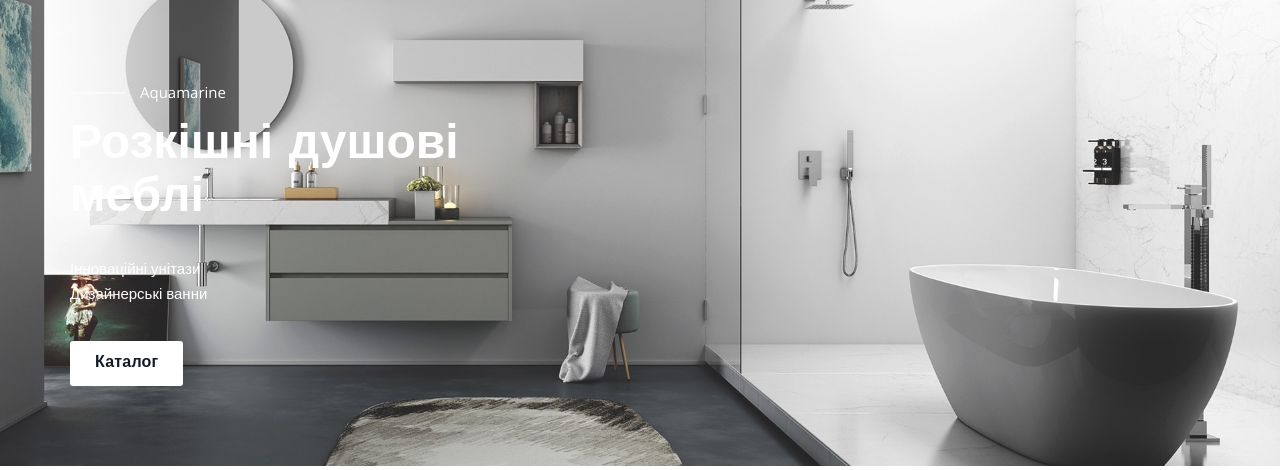
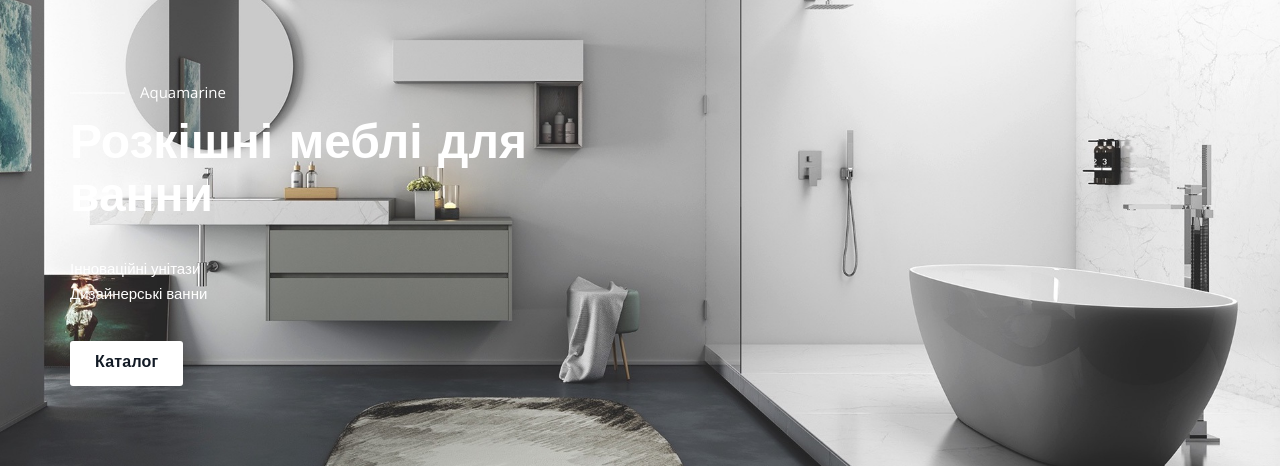
Before and after one commit to Marinel444/AquamarineShop, a Django app: page / in a window 1280 px wide. Shown: the part 75-545 px from the top of the page. Run offline with Django 5.2, Linux system fonts and the light colour scheme; data that the repository does not hold is empty; some libraries are stand-ins or nearby versions.

Commit message:
Fix slider__content

```diff
--- a/templates/index.html
+++ b/templates/index.html
@@ -15,8 +15,8 @@
                     <div class="col">
                       <div class="slider__content">
                         <p class="slider__content--desc desc1 text-white mb-15">Aquamarine</p>
-                        <h2 class="slider__content--maintitle text-white h1">Розкішні душові<br>
-                          меблі</h2>
+                        <h2 class="slider__content--maintitle text-white h1">Розкішні меблі для<br>
+                          ванни</h2>
                         <p class="slider__content--desc text-white mb-35 d-sm-2-none">Інноваційні унітази <br>
                           Дизайнерські ванни</p>
                         <a class="slider__content--btn primary__btn" href="{% url 'shop:shop-list' %}">Каталог</a>
```
